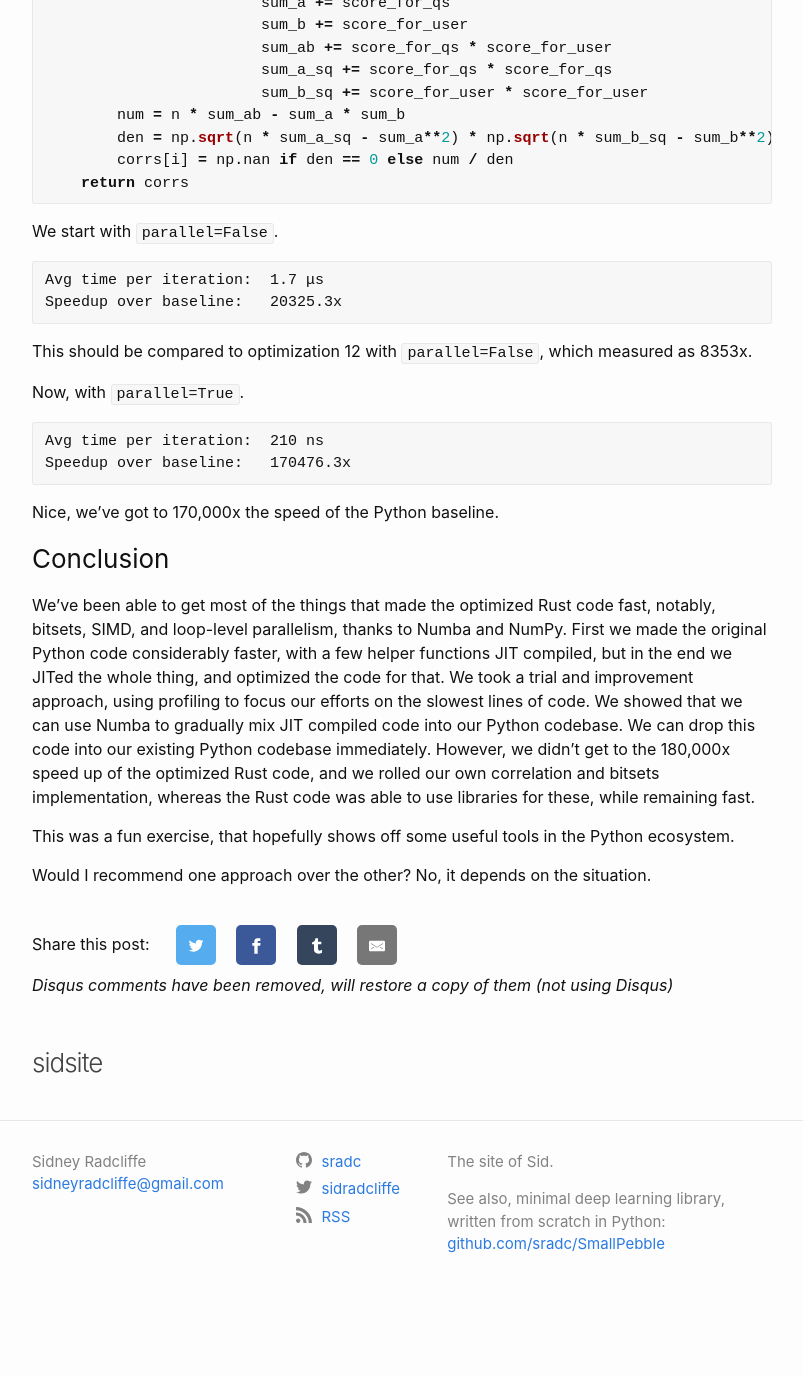
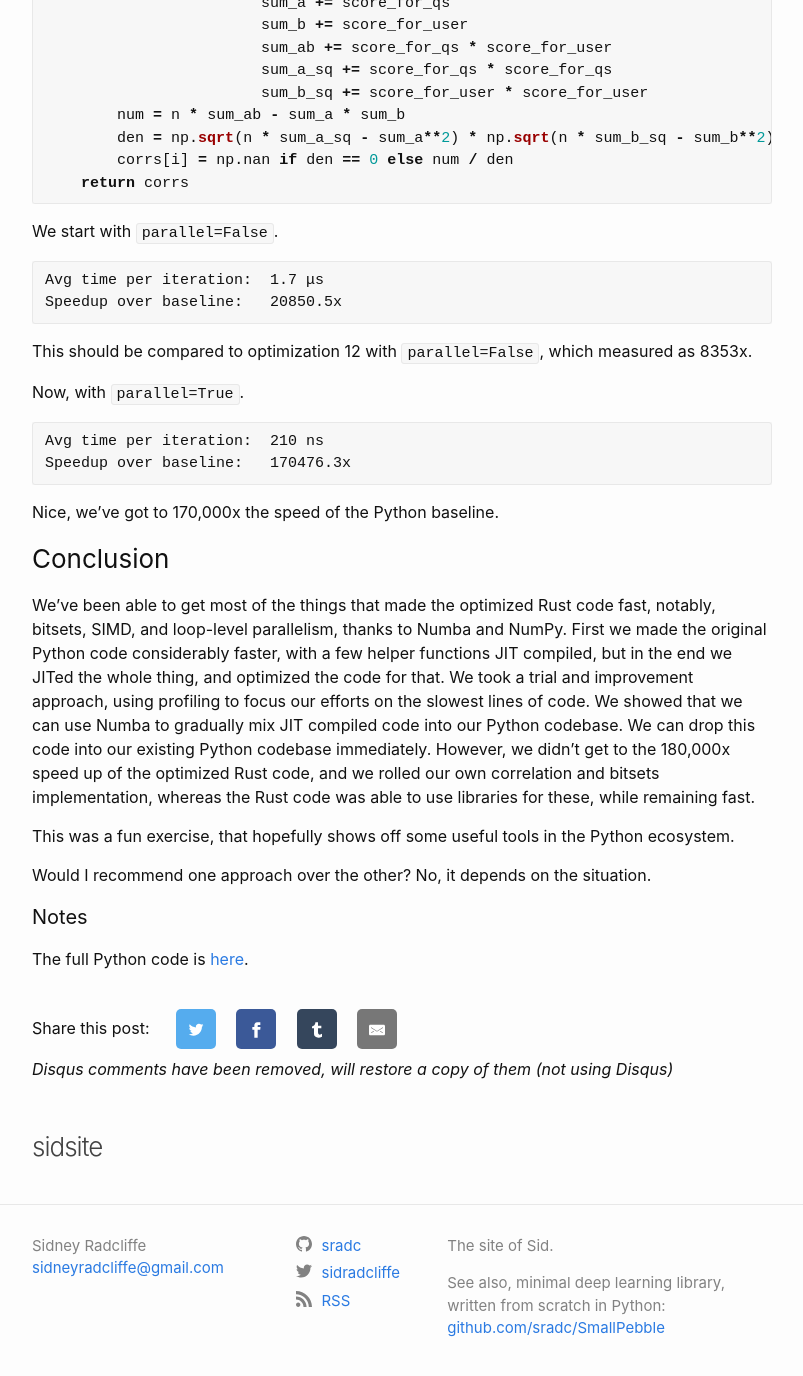
Before and after one commit to sradc/sradc.github.io, a Jekyll site: the page built from _posts/2023-10-29-python-corrset-optimization.md, in a window 1280 px wide and 1400 px high, scrolled down 14328 px. Shown: the top 1376 px of the window, without its empty margins (238-1041 px from the left). Built offline with Jekyll 4.4.1, drawn with Linux system fonts in a browser that asks for light colours; before the commit the page ends 15644 px from its top, so only the background shows below that.

Commit message:
corrected a time and added link to full code

````diff
--- a/_posts/2023-10-29-python-corrset-optimization.md
+++ b/_posts/2023-10-29-python-corrset-optimization.md
@@ -654,7 +654,7 @@ We start with `parallel=False`.
 
 ```
 Avg time per iteration:  1.7 μs
-Speedup over baseline:   20325.3x
+Speedup over baseline:   20850.5x
 ```
 
 This should be compared to optimization 12 with `parallel=False`, which measured as 8353x.
@@ -675,3 +675,7 @@ We've been able to get most of the things that made the optimized Rust code fast
 This was a fun exercise, that hopefully shows off some useful tools in the Python ecosystem.
 
 Would I recommend one approach over the other? No, it depends on the situation.
+
+#### Notes
+
+The full Python code is [here](https://github.com/sradc/corrset-benchmark/tree/python-optimization/python_optimization).
````
